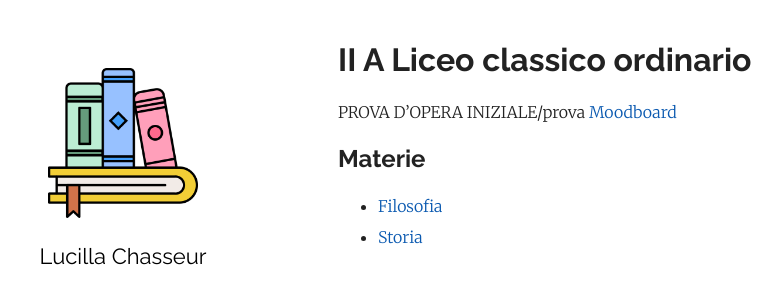
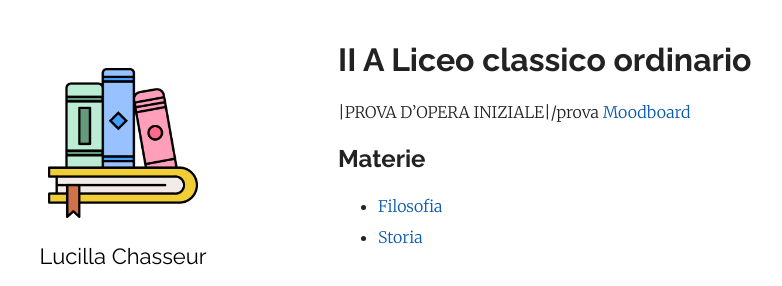
Before and after one commit to efemeridi/efemeridi.github.io, a Jekyll site: the page built from 2a_ord.md, in a window 1280 px wide. Shown: the top 286 px of the page, without its empty margins (62-844 px from the left). Built offline with Jekyll 4.4.1, drawn with Linux system fonts in a browser that asks for light colours; our own code applies the rules of GitHub Pages for plain Markdown files.

```diff
--- a/2a_ord.md
+++ b/2a_ord.md
@@ -3,7 +3,7 @@ layout: page
 ---
 # II A Liceo classico ordinario
 
-PROVA D'OPERA INIZIALE/prova [Moodboard](/materiali/II_A_ord/PROVA_D_OPERA_INIZIALE_STUDENTI.pdf)
+|PROVA D'OPERA INIZIALE|/prova [Moodboard](/materiali/II_A_ord/PROVA_D_OPERA_INIZIALE_STUDENTI.pdf)
 ## Materie
 
 - [Filosofia](/2a_ord_filosofia)
```
